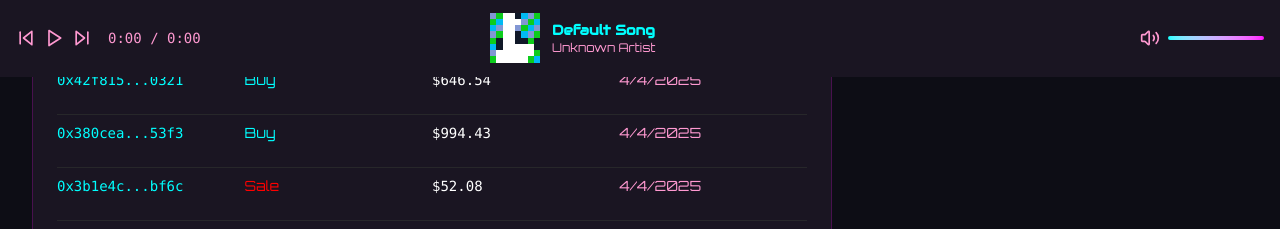
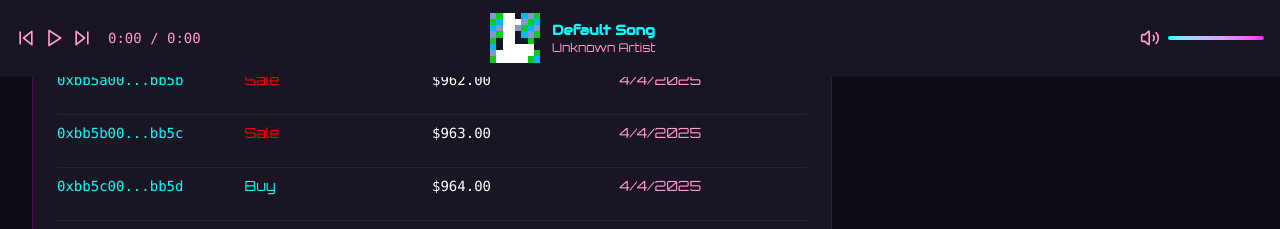
Before and after one commit to Ayushjain2205/melofy, a Next.js app: page /song/0xC479...bb62 in a window 1280 px wide. Shown: the part 723-952 px from the top of the page. Built offline with nearby package versions, Linux system fonts and the light colour scheme.

Commit message:
Fix activity feed

```diff
--- a/app/page.tsx
+++ b/app/page.tsx
@@ -10,14 +10,17 @@ export default function Home() {
       image: "/placeholder.svg?height=64&width=64",
       price: 0.25,
       gain: 15.3,
+      ticker: "CYBER",
+      bondingCurve: 0.1,
+      audioUrl: "/songs/cyber-dreams.mp3",
       data: [
-        { price: 0.22 },
-        { price: 0.2 },
-        { price: 0.23 },
-        { price: 0.21 },
-        { price: 0.24 },
-        { price: 0.22 },
-        { price: 0.25 },
+        { price: 0.22, date: "2025-03-28" },
+        { price: 0.2, date: "2025-03-29" },
+        { price: 0.23, date: "2025-03-30" },
+        { price: 0.21, date: "2025-03-31" },
+        { price: 0.24, date: "2025-04-01" },
+        { price: 0.22, date: "2025-04-02" },
+        { price: 0.25, date: "2025-04-03" },
       ],
     },
     {
@@ -27,14 +30,17 @@ export default function Home() {
       image: "/placeholder.svg?height=64&width=64",
       price: 0.09,
       gain: -5.2,
+      ticker: "HRZN",
+      bondingCurve: 0.15,
+      audioUrl: "/songs/digital-horizon.mp3",
       data: [
-        { price: 0.1 },
-        { price: 0.11 },
-        { price: 0.095 },
-        { price: 0.1 },
-        { price: 0.085 },
-        { price: 0.09 },
-        { price: 0.09 },
+        { price: 0.1, date: "2025-03-28" },
+        { price: 0.11, date: "2025-03-29" },
+        { price: 0.095, date: "2025-03-30" },
+        { price: 0.1, date: "2025-03-31" },
+        { price: 0.085, date: "2025-04-01" },
+        { price: 0.09, date: "2025-04-02" },
+        { price: 0.09, date: "2025-04-03" },
       ],
     },
     {
@@ -44,14 +50,17 @@ export default function Home() {
       image: "/placeholder.svg?height=64&width=64",
       price: 0.06,
       gain: 3.4,
+      ticker: "QNTM",
+      bondingCurve: 0.12,
+      audioUrl: "/songs/quantum-pulse.mp3",
       data: [
-        { price: 0.058 },
-        { price: 0.059 },
-        { price: 0.061 },
-        { price: 0.057 },
-        { price: 0.062 },
-        { price: 0.059 },
-        { price: 0.06 },
+        { price: 0.058, date: "2025-03-28" },
+        { price: 0.059, date: "2025-03-29" },
+        { price: 0.061, date: "2025-03-30" },
+        { price: 0.057, date: "2025-03-31" },
+        { price: 0.062, date: "2025-04-01" },
+        { price: 0.059, date: "2025-04-02" },
+        { price: 0.06, date: "2025-04-03" },
       ],
     },
     {
@@ -61,14 +70,17 @@ export default function Home() {
       image: "/placeholder.svg?height=64&width=64",
       price: 0.18,
       gain: 22.7,
+      ticker: "NRAL",
+      bondingCurve: 0.08,
+      audioUrl: "/songs/neural-symphony.mp3",
       data: [
-        { price: 0.15 },
-        { price: 0.16 },
-        { price: 0.17 },
-        { price: 0.165 },
-        { price: 0.18 },
-        { price: 0.175 },
-        { price: 0.18 },
+        { price: 0.15, date: "2025-03-28" },
+        { price: 0.16, date: "2025-03-29" },
+        { price: 0.17, date: "2025-03-30" },
+        { price: 0.165, date: "2025-03-31" },
+        { price: 0.18, date: "2025-04-01" },
+        { price: 0.175, date: "2025-04-02" },
+        { price: 0.18, date: "2025-04-03" },
       ],
     },
   ]
@@ -122,7 +134,7 @@ export default function Home() {
 
       {/* Footer */}
       <footer className="text-center py-8 text-[#FF99D1] font-exo2">
-        <p>2024 © Melofy, Inc.</p>
+        <p>2024 Melofy, Inc.</p>
       </footer>
     </div>
   )
--- a/components/ActivityFeed.tsx
+++ b/components/ActivityFeed.tsx
@@ -1,4 +1,6 @@
 "use client"
+
+import React from 'react';
 
 interface Activity {
   id: string
@@ -10,17 +12,19 @@ interface Activity {
 
 // This would normally come from an API
 const getActivityData = (songId: string): Activity[] => {
+  // Using songId in the seed to make it deterministic for each song
+  const seed = parseInt(songId.replace(/\D/g, '') || '0')
   return Array.from({ length: 10 }, (_, i) => ({
     id: `activity-${i}`,
-    trader: `0x${Math.random().toString(16).slice(2, 8)}...${Math.random().toString(16).slice(2, 6)}`,
-    type: Math.random() > 0.3 ? 'Buy' : 'Sale',
-    amount: Math.random() * 1000,
+    trader: `0x${(seed + i).toString(16).padEnd(6, '0')}...${(seed + i + 1).toString(16).padEnd(4, '0')}`,
+    type: ((seed + i) % 3 === 0) ? 'Buy' : 'Sale',
+    amount: (seed + i) % 1000,
     date: new Date(Date.now() - i * 3600000).toISOString()
   }))
 }
 
 export function ActivityFeed({ songId }: { songId: string }) {
-  const activities = getActivityData(songId)
+  const activities = React.useMemo(() => getActivityData(songId), [songId])
 
   return (
     <div className="bg-[#1A1522] border border-[#FF00FF]/20 rounded-lg p-6">
--- a/lib/api.ts
+++ b/lib/api.ts
@@ -68,7 +68,7 @@ export const api = {
           gain: 0,
           ticker: "$DEFAULT",
           bondingCurve: 50,
-          audioUrl: "/placeholder-audio.mp3",
+          audioUrl: "https://v3.fal.media/files/panda/T-GP6cbpo1lgL8ll4oKGj_generated.wav",
           data: [{ price: 0.1, date: new Date().toISOString().split('T')[0] }],
         };
       }
```
